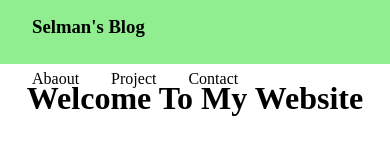
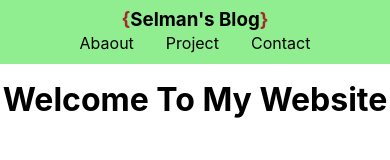
Before and after one commit to E2251-Selman/my_website, a plain HTML site: page index.html in a window 390 px wide. Drawn offline with Linux system fonts and the light colour scheme.

Commit message:
added navbar responsive

```diff
--- a/index.html
+++ b/index.html
@@ -9,7 +9,7 @@
 <body>
 <nav id="navbar">
     <div>
-        <h3>Selman's Blog</h3>
+        <h3><span>{</span>Selman's Blog<span>}</span></h3>
     </div>
     <div>
         <ul>
--- a/style.css
+++ b/style.css
@@ -2,10 +2,13 @@
     padding: 0;
     margin: 0;
     box-sizing: border-box;
+
 }
 body{
     width: 100%;
     height: 100%;
+    font-family: -apple-system, BlinkMacSystemFont, Segoe UI, Roboto, Oxygen,
+    Ubuntu, Cantarell, Fira Sans, Droid Sans, Helvetica Neue, sans-serif;
 }
 #navbar{
     display: flex;
@@ -18,6 +21,7 @@ body{
     background-color: lightgreen;
     position: fixed;
     top: 0;
+
 
 }
 h3 {
@@ -49,4 +53,26 @@ li:hover{
 h1 {
 margin-top: 5rem;
 text-align: center;
+
 }
+span{
+
+    color: brown;
+}
+
+@media only screen and (max-width: 600px) {
+    #navbar div{
+        width: 100%;
+        padding-top: 0.5rem;
+        margin: 0;
+
+  }
+  #navbar h3{
+      margin: 0;
+  }
+  #navbar ul {
+    margin-top: -1.4rem;
+
+  }
+
+  }
```
